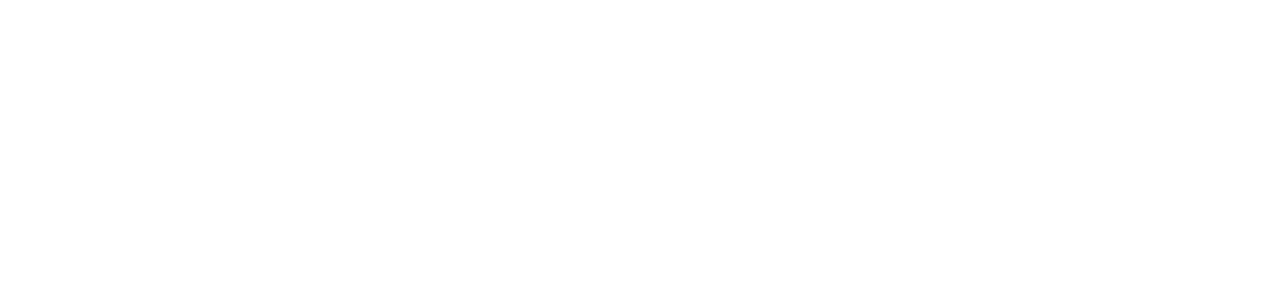
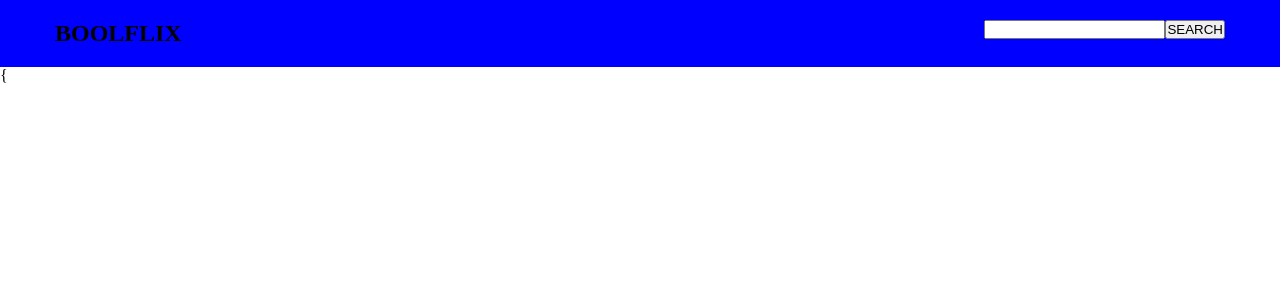
Before and after one commit to GianmauroCoviello/vite-boolflix, a Vue app: page / in a window 1280 px wide. Shown: the top 300 px of the page. Built offline with nearby package versions, Linux system fonts and the light colour scheme.

Commit message:
[ADD] aggiunta navbar

```diff
--- a/package.json
+++ b/package.json
@@ -13,6 +13,7 @@
   },
   "devDependencies": {
     "@vitejs/plugin-vue": "^4.1.0",
+    "sass": "^1.63.6",
     "vite": "^4.3.9"
   }
 }
--- a/src/App.vue
+++ b/src/App.vue
@@ -7,7 +7,7 @@
   // chiamata componenti
   components:{
     AppHeader,
-    AppMain
+    AppMain,
 
   }
 
@@ -16,12 +16,15 @@
 
 <!-- parte grafica -->
 <template lang="">
-    <div>
-
-    </div>
+    <AppHeader/>
 </template>
 
 <!-- parte di style -->
-<style lang="">
+<style lang="scss">
+  *{
+    padding: 0;
+    margin: 0;
+    box-sizing: border-box;
+  }
 
 </style>
--- a/src/components/AppHeader.vue
+++ b/src/components/AppHeader.vue
@@ -6,12 +6,46 @@
 
 <!-- parte grafica -->
 <template lang="">
-    <div>
+    <header>
+        <div class="container">
+            <div class='row'>
+                <nav>
+                    <div class="content-title">
+                        <h1>BOOLFLIX</h1>
+                    </div>
 
-    </div>
+                    <div class="content-searchbar">
+                        <input type="text">
+                        <button>SEARCH</button>
+                    </div>
+
+                </nav>
+
+            </div>
+        </div>
+
+    </header>{
 </template>
 
 <!-- parte di style -->
-<style lang="">
+<style lang="scss" scoped>
+    header{
+        background-color: blue;
+        padding: 20px 0;
+
+        .container{
+
+
+            .row{
+                width: 1170px;
+                margin: 0 auto;
+
+                nav{
+                    display: flex;
+                    justify-content: space-between;
+                }
+            }
+        }
+    }
 
 </style>
--- a/src/components/AppMain.vue
+++ b/src/components/AppMain.vue
@@ -12,6 +12,6 @@
 </template>
 
 <!-- parte di style -->
-<style lang="">
+<style lang="scss" scoped>
 
 </style>
```
Also changed, not shown: 1 other file (tests, documents, lock files or other folders).
